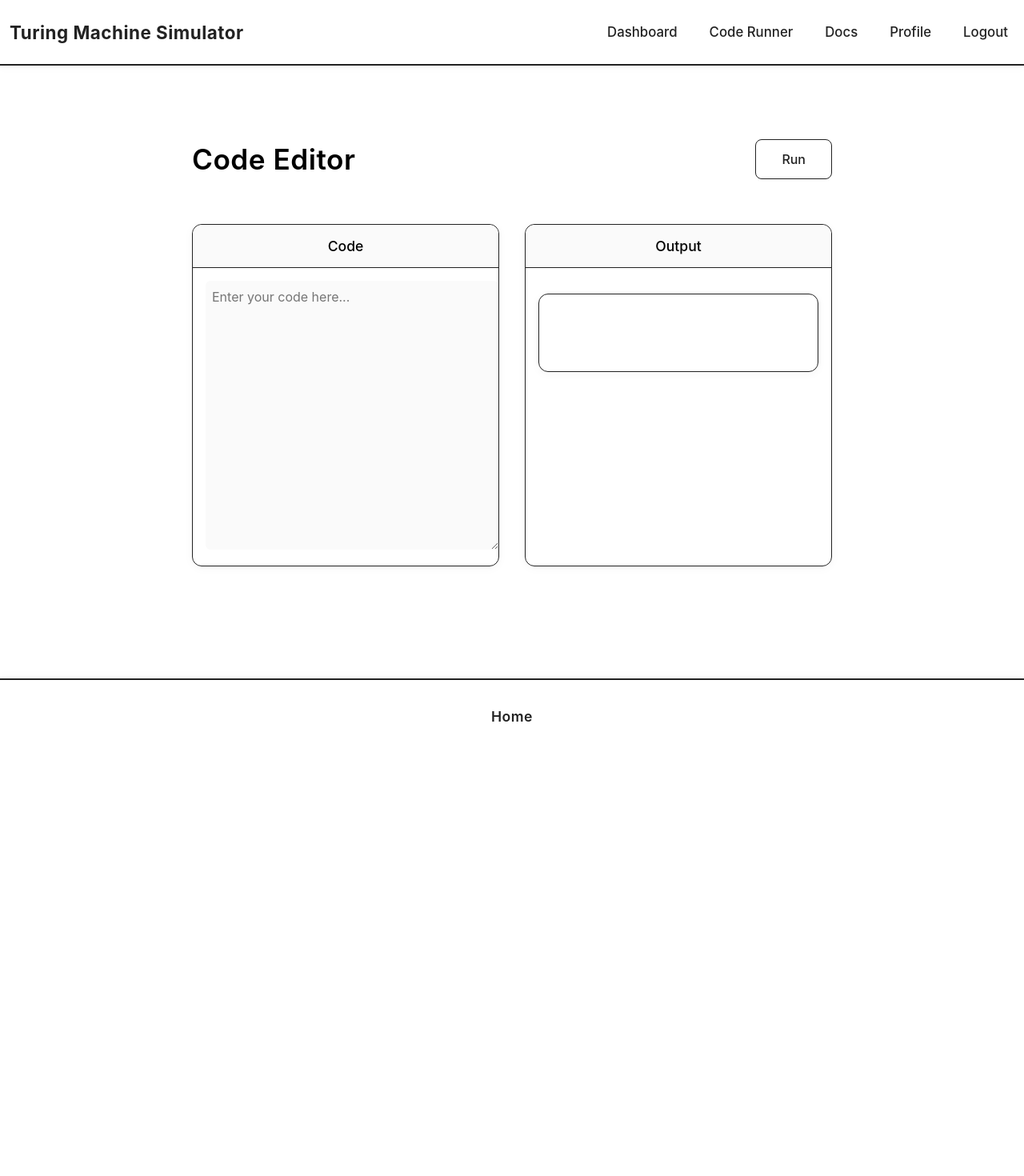
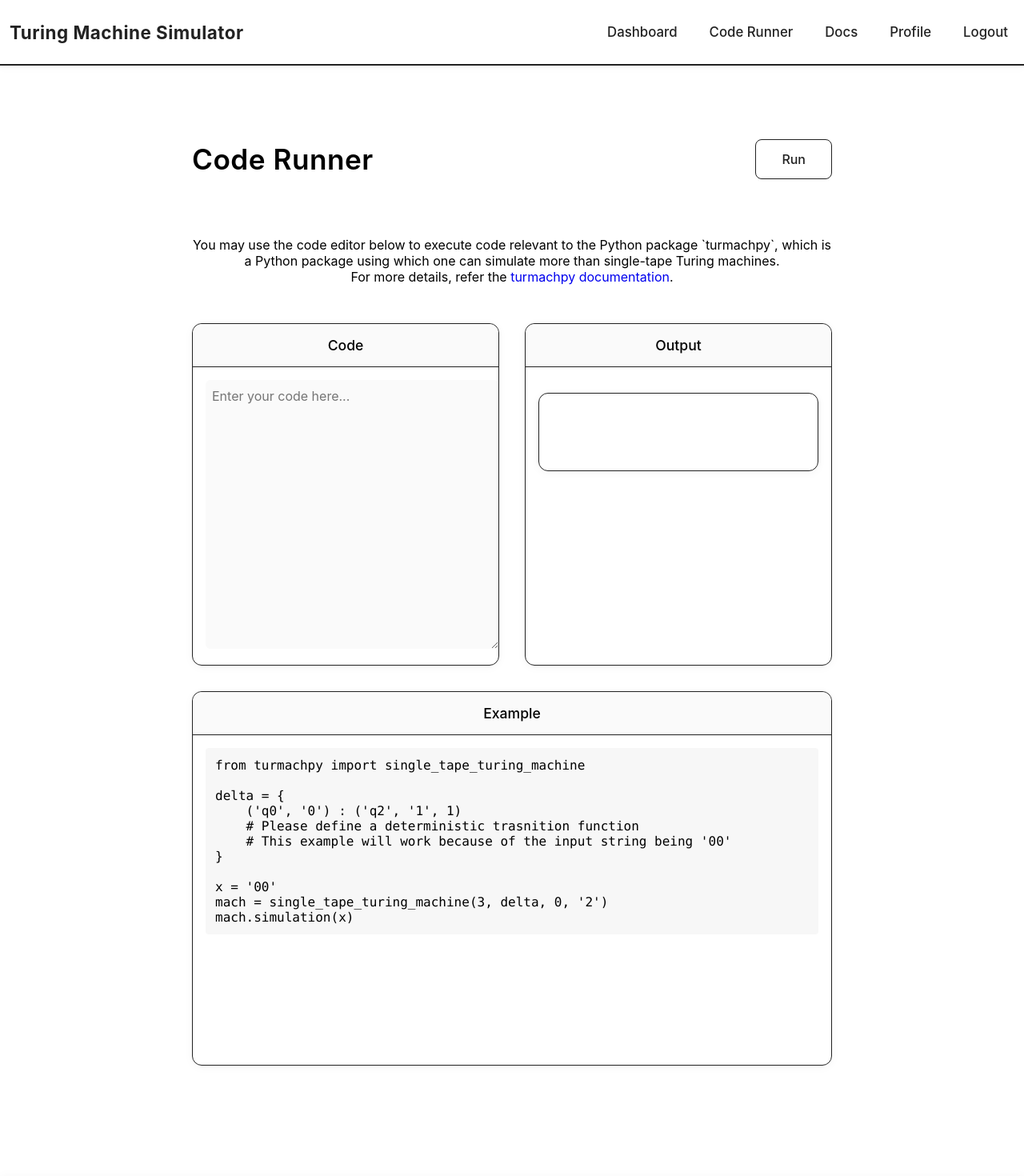
Before and after one commit to R2D2-08/tursim, a React (Create React App) app in the folder frontend/: page /code-editor in a window 1280 px wide. Shown: the top 1470 px of the page at 80% size. Before the commit the page ends 925 px from the top, so only its background shows below. Built offline with nearby package versions, Linux system fonts and the light colour scheme; sample sign-in values are in the browser's storage.

Commit message:
example addition to coderunner

```diff
--- a/frontend/src/pages/CodeEditor.css
+++ b/frontend/src/pages/CodeEditor.css
@@ -148,6 +148,15 @@
   color: #007bff;
 }
 
+.editor-panel.example-panel {
+  margin-top: 2rem;
+}
+
+.editor-panel.example-panel .panel-content {
+  max-height: 16rem;
+  overflow: auto;
+}
+
 @media (max-width: 900px) {
   .code-editor {
     padding: 32px 0;
--- a/frontend/src/pages/CodeEditor.tsx
+++ b/frontend/src/pages/CodeEditor.tsx
@@ -32,13 +32,17 @@ const CodeEditor: React.FC = () => {
       <div className="code-editor">
         <div className="editor-container">
           <div className="editor-header">
-            <h1 className="editor-title">Code Editor</h1>
+            <h1 className="editor-title">Code Runner</h1>
             <div className="editor-actions">
               <button className="editor-button" onClick={handleSubmit}>
                 Run
               </button>
             </div>
           </div>
+          <p className="editor-instructions">
+            You may use the code editor below to execute code relevant to the Python package `turmachpy`, which is a Python package using which one can simulate more than single-tape Turing machines.<br />
+            For more details, refer the <a href="https://r2d2-08.github.io/turmachpy-docs/" target="_blank" rel="noopener noreferrer" className="editor-doc-link">turmachpy documentation</a>.
+          </p>
           <div className="editor-main">
             <div className="editor-panel">
               <div className="panel-header">Code</div>
@@ -60,6 +64,27 @@ const CodeEditor: React.FC = () => {
             </div>
           </div>
         </div>
+        <div className="editor-container">
+          <div className="editor-panel example-panel">
+            <div className="panel-header">Example</div>
+            <div className="panel-content">
+              <pre className="example-code" style={{ fontFamily: 'monospace', fontSize: '1em', textAlign: 'left', background: '#f7f7f7', padding: '12px', borderRadius: '4px', margin: 0 }}>
+{`from turmachpy import single_tape_turing_machine
+
+delta = {
+    ('q0', '0') : ('q2', '1', 1)
+    # Please define a deterministic trasnition function
+    # This example will work because of the input string being '00'
+}
+
+x = '00'
+mach = single_tape_turing_machine(3, delta, 0, '2')
+mach.simulation(x)
+`}
+              </pre>
+            </div>
+          </div>
+        </div>
       </div>
     </Layout>
   );
```
